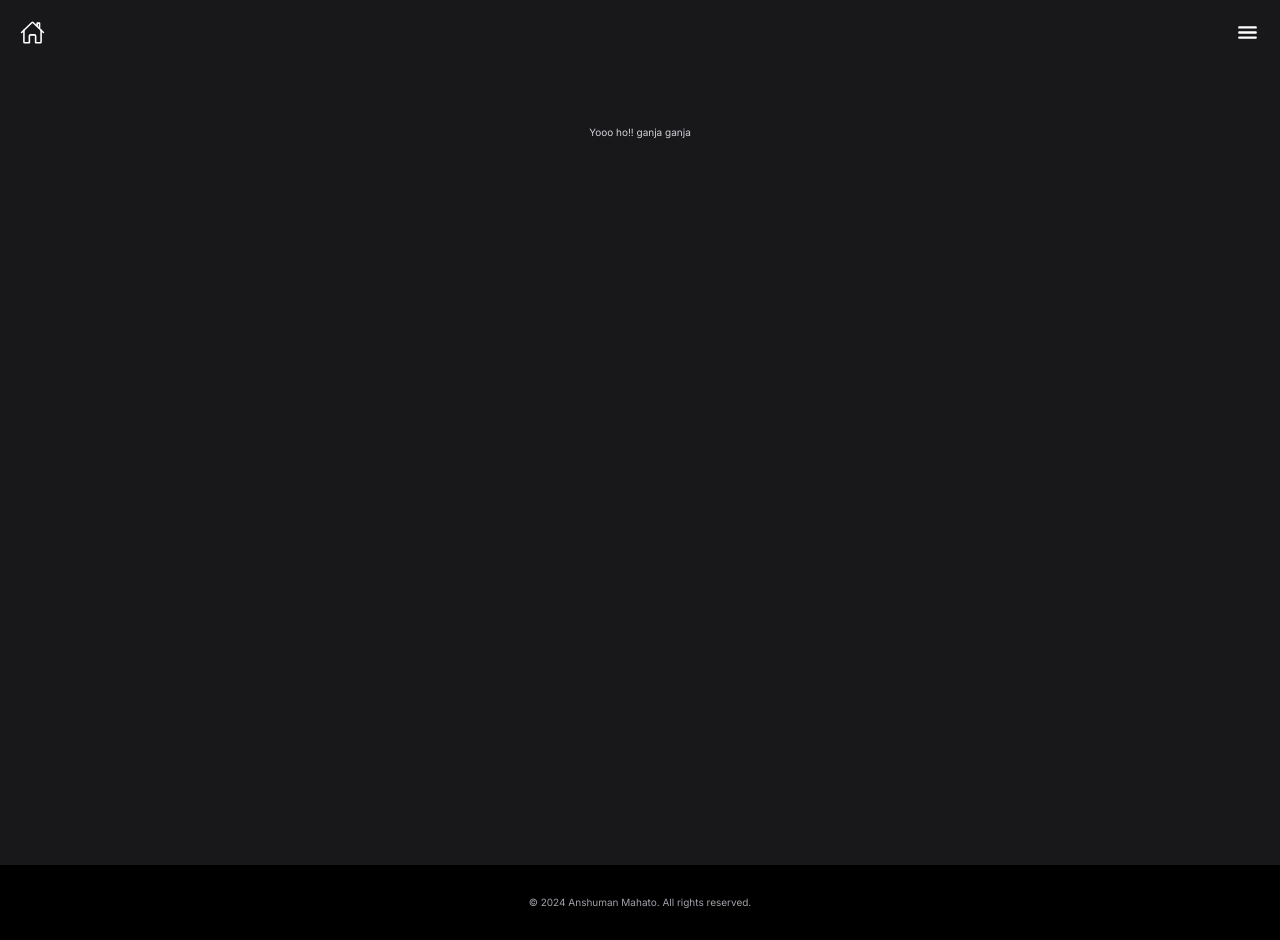
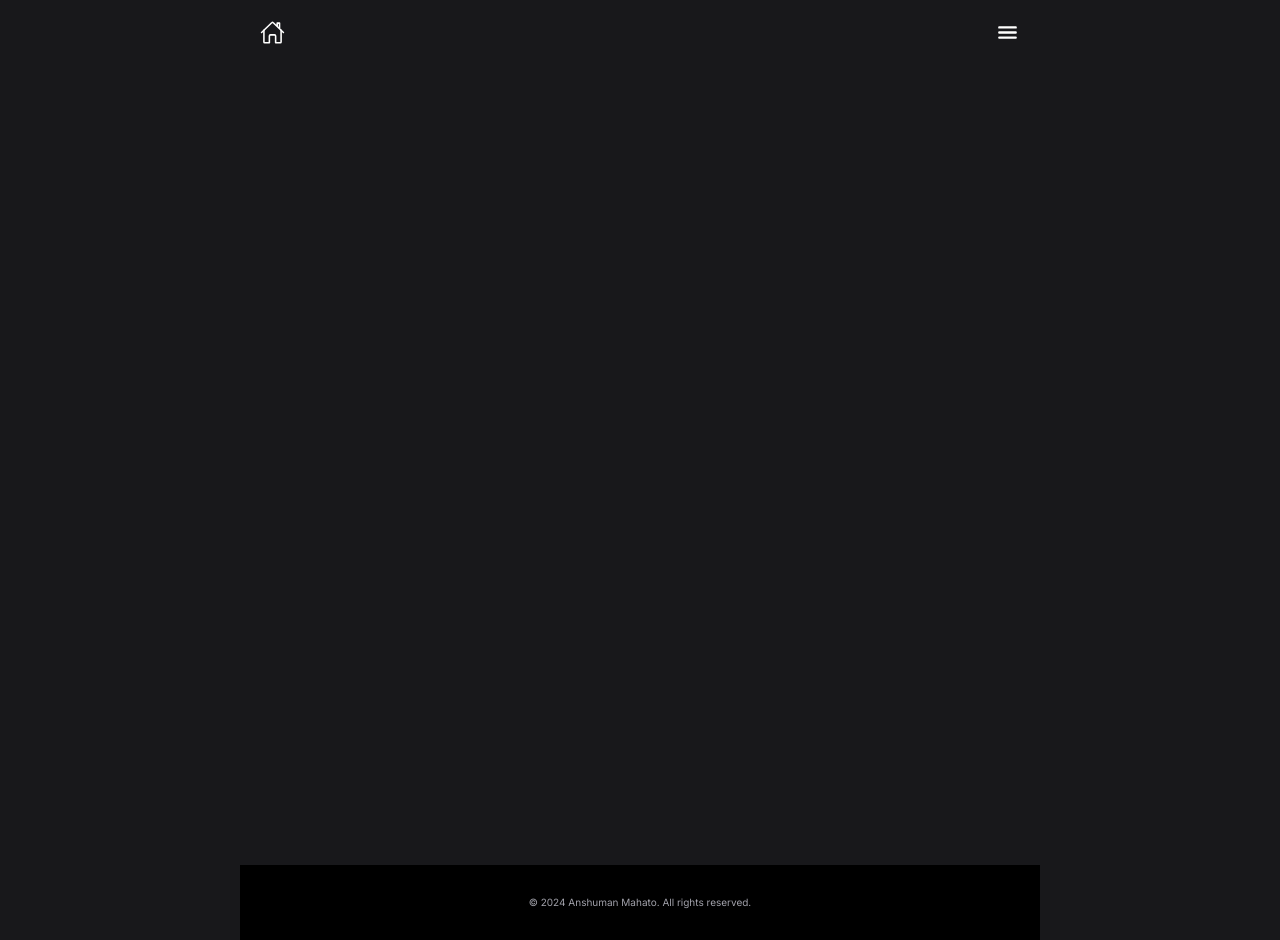
Before and after one commit to AnshumanMahato/Personal-Blog-Website, a Next.js app: page / in a window 1280 px wide. Built offline with nearby package versions, Linux system fonts and the light colour scheme.

Commit message:
chore: layout adjusted

```diff
--- a/app/layout.tsx
+++ b/app/layout.tsx
@@ -15,7 +15,14 @@ export default function RootLayout({
 }: Readonly<{
   children: React.ReactNode;
 }>) {
-  const classes = classNames(inter.className, "antialiased");
+  const classes = classNames(
+    inter.className,
+    "antialiased",
+    "flex",
+    "flex-col",
+    "min-h-screen",
+    "items-center"
+  );
 
   return (
     <html lang="en">
--- a/app/page.tsx
+++ b/app/page.tsx
@@ -1,7 +1,7 @@
 export default function Home() {
   return (
-    <main className="flex min-h-screen flex-col items-center justify-between p-24">
-      <h1>Yooo ho!! ganja ganja</h1>
+    <main className="flex min-h-screen flex-col items-center w-full max-w-[800px]">
+      <section></section>
     </main>
   );
 }
--- a/app/ui/Footer.tsx
+++ b/app/ui/Footer.tsx
@@ -1,6 +1,6 @@
 function Footer() {
   return (
-    <footer className="px-[2rem] py-[3rem] bg-black">
+    <footer className="px-[2rem] py-[3rem] bg-black w-full max-w-[800px]">
       <p className="text-[1rem] leading-[150%] text-secondary-dark text-center">
         © {new Date().getFullYear()} Anshuman Mahato. All rights reserved.
       </p>
--- a/app/ui/Header.tsx
+++ b/app/ui/Header.tsx
@@ -2,7 +2,7 @@ import { IoHomeOutline, IoMenu } from "react-icons/io5";
 
 function Header() {
   return (
-    <header className="flex justify-between items-center  p-[2rem] text-[2.5rem] leading-[140%] text-white font-semibold">
+    <header className="flex justify-between items-center  p-[2rem] text-[2.5rem] leading-[140%] text-white font-semibold w-full max-w-[800px]">
       <IoHomeOutline />
       <IoMenu />
     </header>
```
